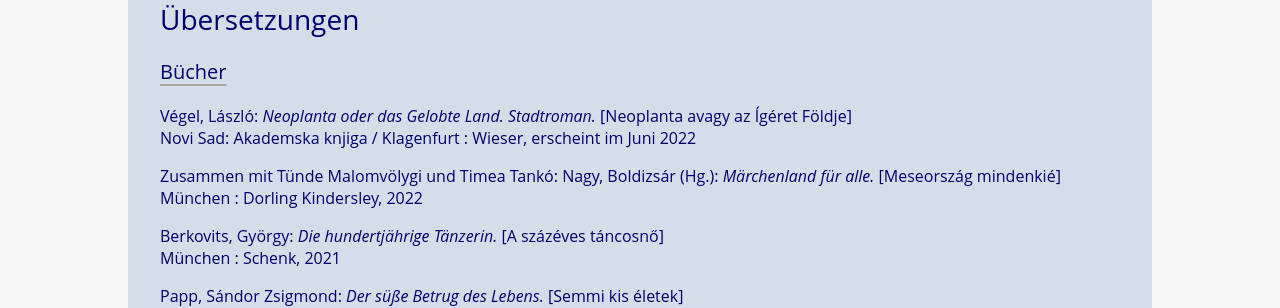
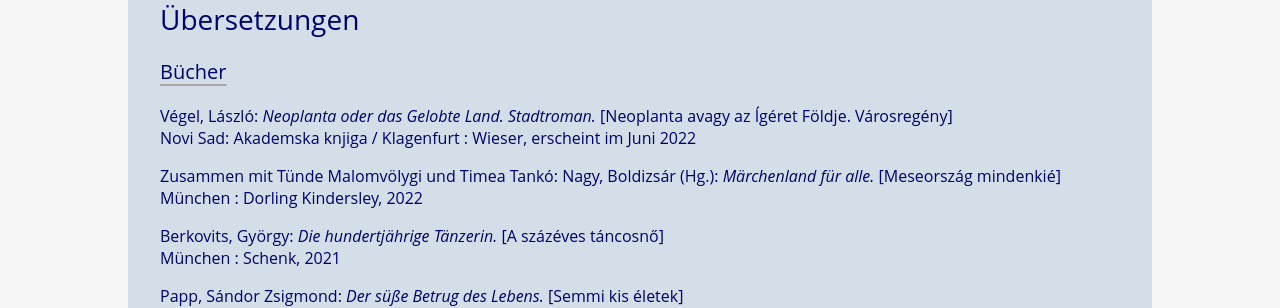
Before and after one commit to rixx/revesz.de, a Jekyll site: the page built from publikationen.md, in a window 1280 px wide and 900 px high. Shown: the part 377-685 px from the top of the window. Built offline with Jekyll 4.4.1, drawn with Linux system fonts in a browser that asks for light colours.

Commit message:
Update publikationen.md

```diff
--- a/publikationen.md
+++ b/publikationen.md
@@ -6,7 +6,7 @@
 <h1>Übersetzungen</h1>
 
 <h3>Bücher</h3>
-<p>Végel, László: <span style="font-style:italic">Neoplanta oder das Gelobte Land. Stadtroman.</span> [Neoplanta avagy az Ígéret Földje] <br>Novi Sad: Akademska knjiga / Klagenfurt : Wieser, erscheint im Juni 2022
+<p>Végel, László: <span style="font-style:italic">Neoplanta oder das Gelobte Land. Stadtroman.</span> [Neoplanta avagy az Ígéret Földje. Városregény] <br>Novi Sad: Akademska knjiga / Klagenfurt : Wieser, erscheint im Juni 2022
 <p>Zusammen mit Tünde Malomvölygi und Timea Tankó: Nagy, Boldizsár (Hg.): <span style="font-style:italic">Märchenland für alle.</span> [Meseország mindenkié] <br>München : Dorling Kindersley, 2022
 <p>Berkovits, György: <span style="font-style:italic">Die hundertjährige Tänzerin.</span> [A százéves táncosnő] <br>München : Schenk, 2021
 <p>Papp, Sándor Zsigmond: <span style="font-style:italic">Der süße Betrug des Lebens.</span> [Semmi kis életek] <br>München : Heyne, 2019
```
